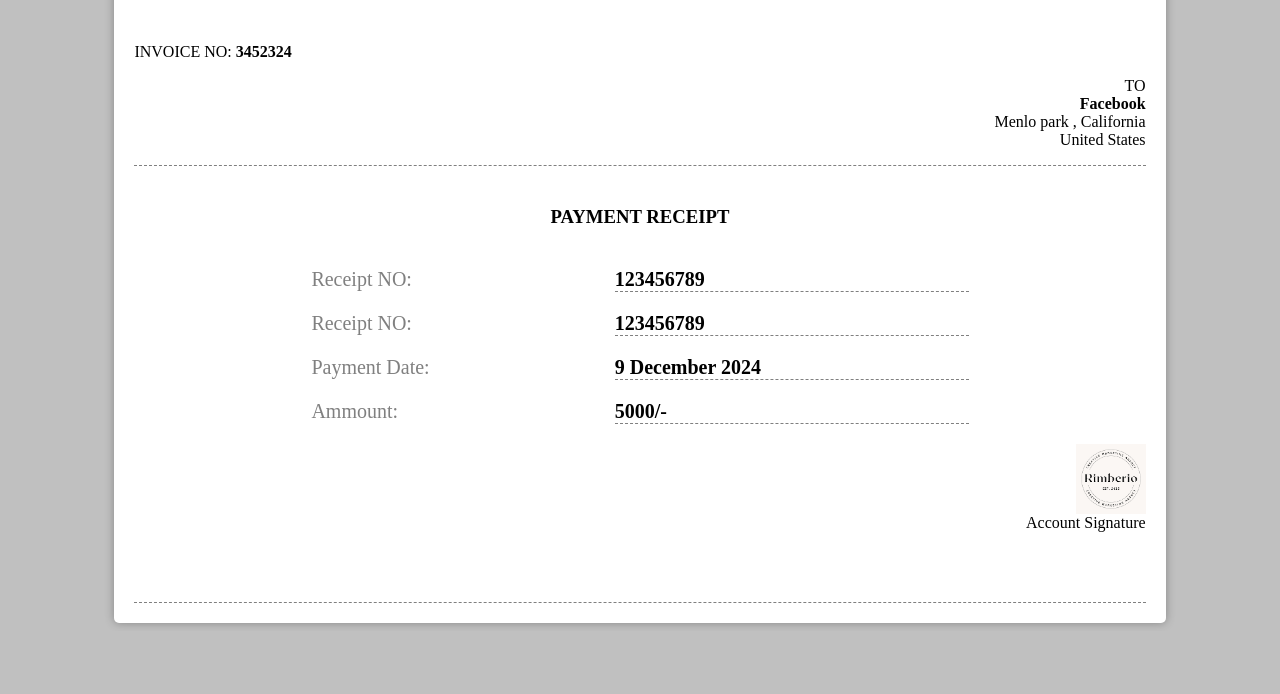
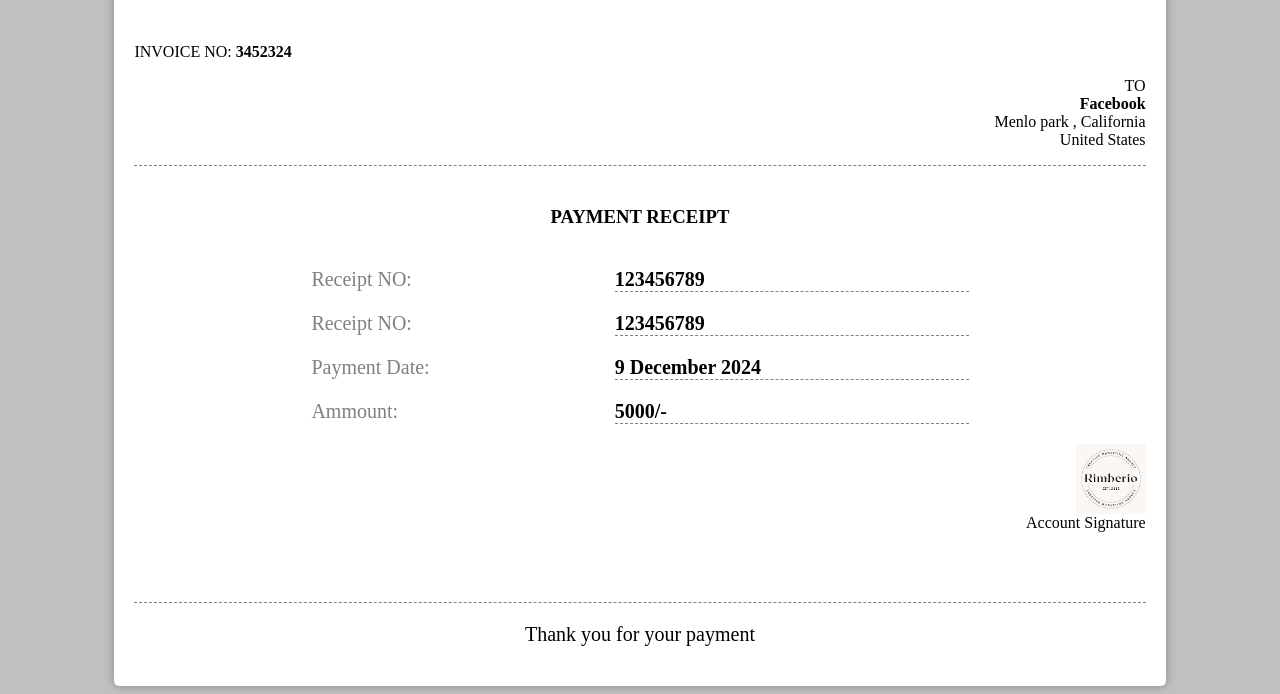
Before and after one commit to ankitakangane/icp-8-assignment-21, a plain HTML site: page index.html in a window 1280 px wide. Shown: the part 176-870 px from the top of the page. Before the commit the page ends 807 px from the top, so only its background shows below. Drawn offline with Linux system fonts and the light colour scheme.

Commit message:
main-body , footer and its css

```diff
--- a/index.html
+++ b/index.html
@@ -59,6 +59,10 @@
         }
         .acc-signature{
          margin-top: 90px;
+        }
+        .receipt-footer{
+         font-size: 20px;
+         padding:20px;
         }
 
         </style>
@@ -132,6 +136,11 @@
 
 
         </div>
+
+        <div class="receipt-footer text-center">
+            Thank you for your payment
+            </div>
+
     </div>
 </body>
 </html>
```
